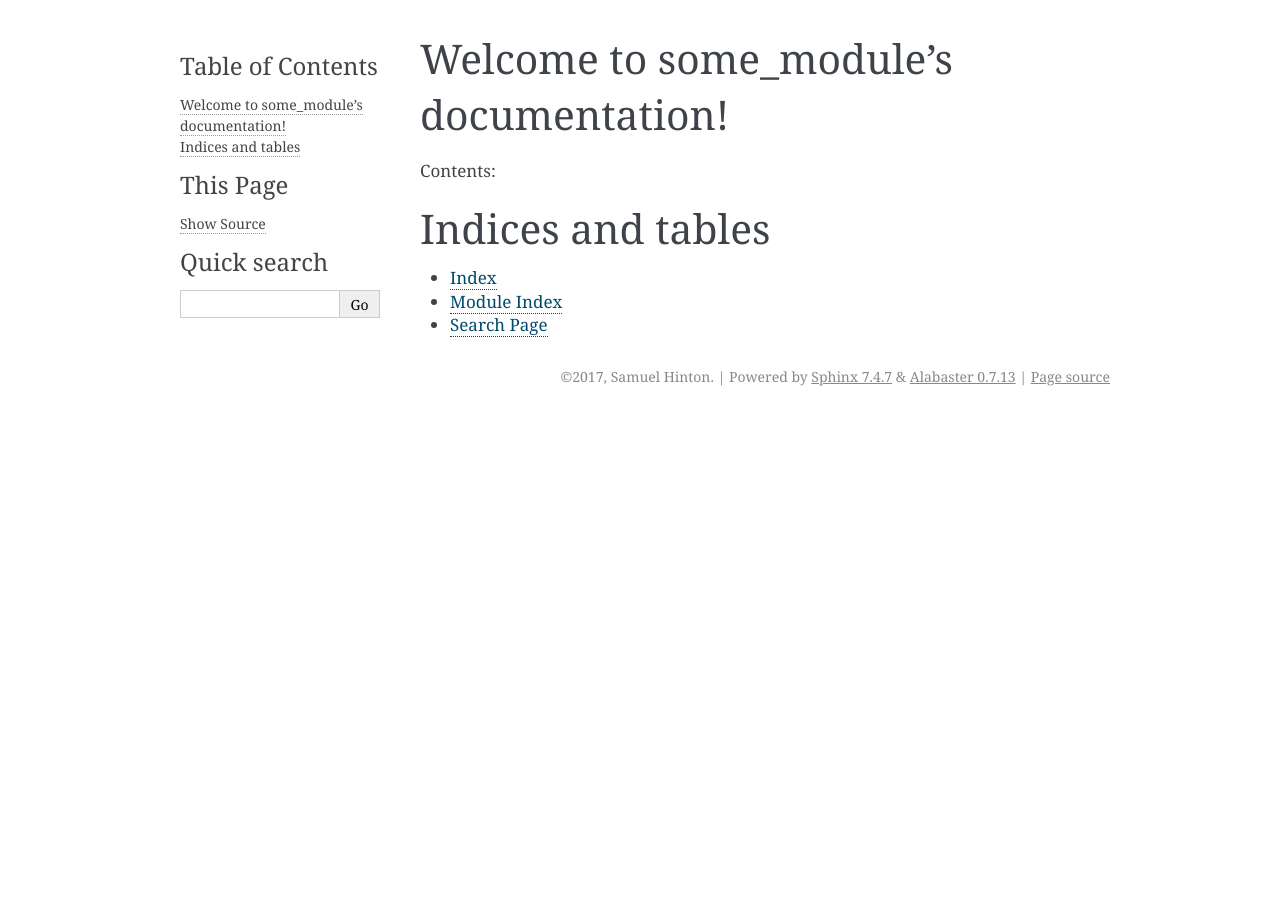
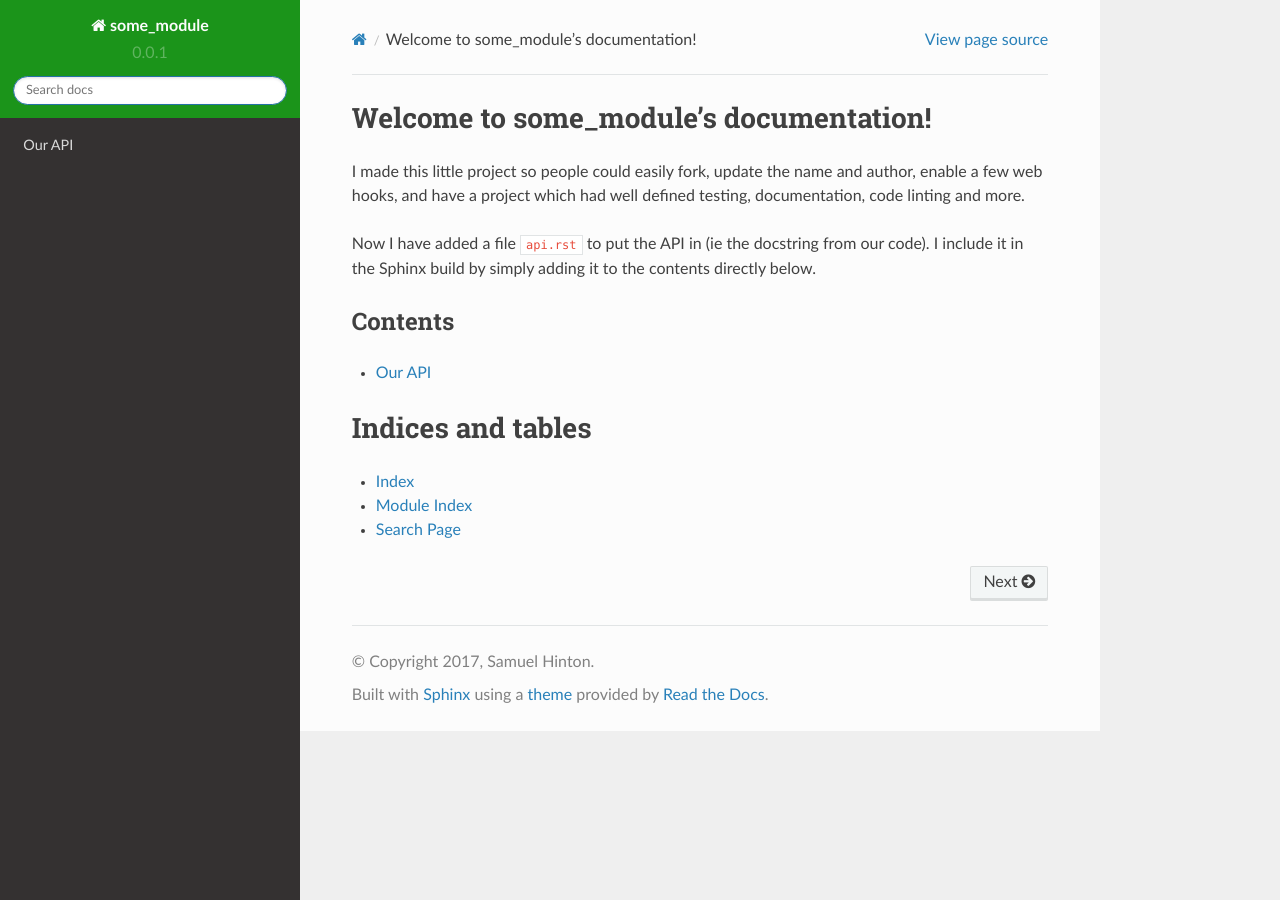
Before and after one commit to wyz135/WorkshopExample, a Sphinx documentation site: the page built from doc/index.rst, in a window 1280 px wide. Built offline with Sphinx 7.4.7 and the Read the Docs theme 2.0.0, drawn with Linux system fonts in a browser that asks for light colours.

```diff
--- a/doc/conf.py
+++ b/doc/conf.py
@@ -115,7 +115,12 @@ todo_include_todos = False
 
 # The theme to use for HTML and HTML Help pages.  See the documentation for
 # a list of builtin themes.
-html_theme = 'alabaster'
+html_theme = 'sphinx_rtd_theme'
+html_theme_path = [sphinx_rtd_theme.get_html_theme_path()]
+
+
+def setup(app):
+    app.add_stylesheet('theme_override.css')
 
 # html_theme = 'sphinx_rtd_theme'
 # html_theme_path = [sphinx_rtd_theme.get_html_theme_path()]
--- a/doc/index.rst
+++ b/doc/index.rst
@@ -1,15 +1,21 @@
-.. some_module documentation master file, created by
-   sphinx-quickstart on Mon Nov 27 17:28:48 2017.
-   You can adapt this file completely to your liking, but it should at least
-   contain the root `toctree` directive.
 
 Welcome to some_module's documentation!
 =======================================
 
-Contents:
+I made this little project so people could easily fork, update the name and author,
+enable a few web hooks, and have a project which had well defined testing, documentation,
+code linting and more.
+
+Now I have added a file :code:`api.rst` to put the API in (ie the docstring from our code).
+I include it in the Sphinx build by simply adding it to the contents directly below.
+
+Contents
+--------
 
 .. toctree::
    :maxdepth: 2
+
+   api
 
 
 
```
Also changed, not shown: doc/api.rst (added, +11 -0 lines), some_module/__init__.py (+13 -0 lines).
